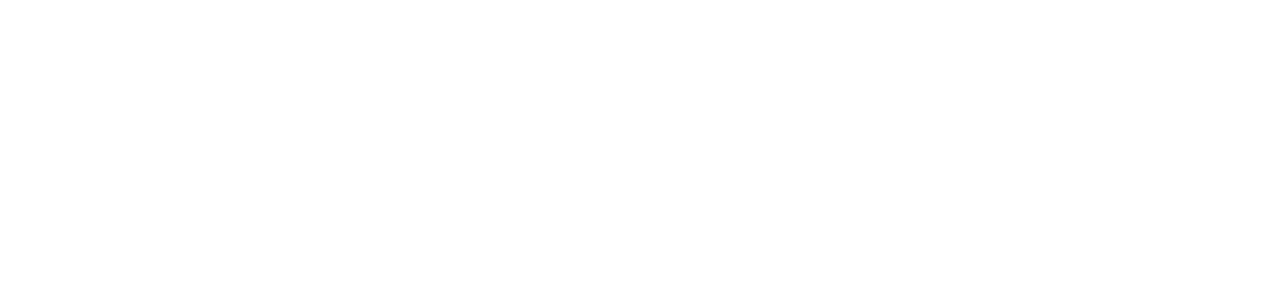
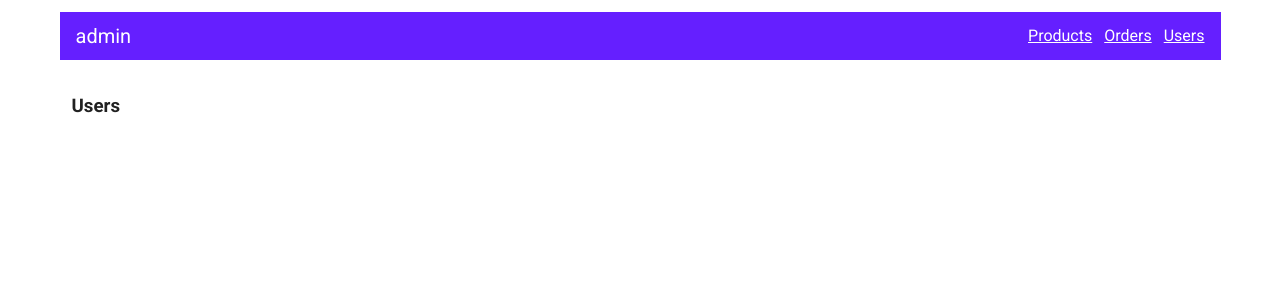
Before and after one commit to 22Taha/final_project, a Vue app: page /admin/users in a window 1280 px wide. Shown: the top 300 px of the page. Built offline with nearby package versions, Linux system fonts and the light colour scheme.

Commit message:
global structure & initial components

```diff
--- a/src/App.vue
+++ b/src/App.vue
@@ -1,23 +1,13 @@
 <template>
   <v-app>
-    <v-content>
-      <router-view/>
-    </v-content>
+    <router-view></router-view>
   </v-app>
 </template>
 
 <script>
-import login from './components/login';
 
 export default {
   name: 'App',
 
-  components: {
-    login,
-  },
-
-  data: () => ({
-
-  }),
 };
 </script>
--- /dev/null
+++ b/src/components/home.vue
@@ -0,0 +1,46 @@
+<template>
+  <v-container>
+   <v-app-bar
+      :color="user=='admin'? 'deep-purple accent-3' : 'green' "
+      dense
+      flat
+      dark
+    >
+      <v-toolbar-title> {{user}} </v-toolbar-title>
+      <v-spacer></v-spacer>
+        <router-link class="white--text ml-3" :to="{ name: 'products', params: { user: user }}" > Products </router-link>
+        <router-link class="white--text ml-3" :to="{ name: 'orders', params: { user: user }}"> Orders </router-link>
+        <router-link v-if="user=='admin'" class="white--text ml-3" :to="{ name: 'users', params: { user: user }}"> Users </router-link>
+    </v-app-bar>
+
+      <router-view class="mt-5"></router-view>
+
+
+    </v-container>
+</template>
+
+<script>
+import product from './products'
+import order from './orders'
+import user from './users'
+  export default {
+    name: 'home',
+    components:{
+      product,
+      order,
+      user
+    },
+
+    data: () => ({
+      user: ''
+    }),
+
+    created(){
+      this.user = this.$route.params.user
+      if(!(this.$route.params.user=='client' || this.$route.params.user=='admin')){
+        this.$router.push('/')
+      }
+
+    }
+  }
+</script>
--- a/src/components/homeAdmin.vue
+++ /dev/null
@@ -1,18 +0,0 @@
-<template>
-  <v-container>
-    <h3>admin home</h3>
-  </v-container>
-</template>
-
-<script>
-  export default {
-    name: 'homeAdmin',
-
-    data: () => ({
-
-    }),
-    methods:{
-
-    }
-  }
-</script>
--- a/src/components/homeUser.vue
+++ /dev/null
@@ -1,19 +0,0 @@
-<template>
-  <v-container>
-    <h3>client home</h3>
-
-  </v-container>
-</template>
-
-<script>
-  export default {
-    name: 'homeUser',
-
-    data: () => ({
-
-    }),
-    methods:{
-
-    }
-  }
-</script>
--- a/src/components/login.vue
+++ b/src/components/login.vue
@@ -31,7 +31,6 @@
 </template>
 
 <script>
-  import { mapGetters } from 'vuex';
 
   export default {
     name: 'login',
@@ -41,22 +40,19 @@
       username: '',
       password: ''
     }),
-    computed:{
-      ...mapGetters([
-      'getUser'
-    ])
-    },
+
     methods:{
       login(){
         if(this.username=='admin' && this.password=='admin'){
-          this.$router.push({ path: 'admin/home' })
+          this.$router.push({ name: 'home', params: { user: 'admin'} })
         }else{
-          if(this.getUser(this.username, this.password))
-              this.$router.push({ path: 'client/home' })
+          if(this.$store.getters.user(this.username, this.password))
+              this.$router.push({ name: 'home', params: {user: 'client'} })
           else
               alert('user doesn\'t exist !!')
         }
-      }
+      },
+
     }
   }
 </script>
--- /dev/null
+++ b/src/components/orders.vue
@@ -0,0 +1,12 @@
+<template>
+  <v-container>
+    <h3>Orders</h3>
+  </v-container>
+</template>
+
+<script>
+  export default {
+    name: 'orders',
+
+  }
+</script>
--- /dev/null
+++ b/src/components/products.vue
@@ -0,0 +1,12 @@
+<template>
+  <v-container>
+    <h3>Products</h3>
+  </v-container>
+</template>
+
+<script>
+  export default {
+    name: 'products',
+
+  }
+</script>
--- /dev/null
+++ b/src/components/users.vue
@@ -0,0 +1,12 @@
+<template>
+  <v-container>
+    <h3>Users</h3>
+  </v-container>
+</template>
+
+<script>
+  export default {
+    name: 'users',
+
+  }
+</script>
--- a/src/router/index.js
+++ b/src/router/index.js
@@ -1,8 +1,10 @@
 import Vue from 'vue'
 import Router from 'vue-router'
 import login from './../components/login'
-import homeAdmin from './../components/homeAdmin'
-import homeUser from './../components/homeUser'
+import home from './../components/home'
+import products from './../components/products'
+import orders from './../components/orders'
+import users from './../components/users'
 
 Vue.use(Router)
 
@@ -10,17 +12,34 @@ export default new Router({
     mode: 'history',
     routes: [
         {
-            path: '/login',
+            path: '/',
+            name: 'login',
             component: login
         },
         {
-            path: '/admin/home',
-            component: homeAdmin
+            path: '/:user/home',
+            name: 'home',
+            component: home,
+            children: [
+                {
+                    path: '/:user/products',
+                    name: 'products',
+                    component: products
+                },
+                {
+                    path: '/:user/orders',
+                    name: 'orders',
+                    component: orders
+                },
+                {
+                    path: '/:user/users',
+                    name: 'users',
+                    component: users
+                },
+            ]
         },
-        {
-            path: '/client/home',
-            component: homeUser
-        },
+
+
 
     ]
 })
--- a/src/store/store.js
+++ b/src/store/store.js
@@ -14,11 +14,16 @@ export const store = new Vuex.Store({
                 username: 'client',
                 password: 'client',
             },
-        ],
+        ]
     },
     getters:{
-        getUser: state => (username, password) => {
-            return state.users.find(element => element.username==username && element.password==password)
+        user: state => (username, password) => {
+            if(state.users.find(element => element.username==username && element.password==password))
+                return true
+            else return false
+        },
+        users: state => {
+            return state.users
         }
     },
     mutations:{
```
